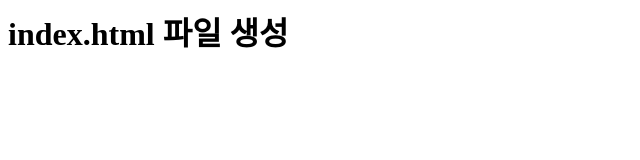
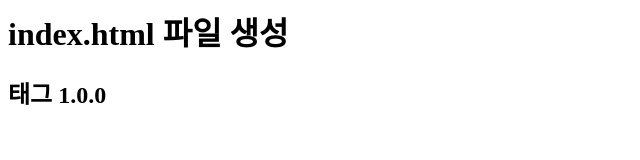
Before and after one commit to shiri0/remoterepo, a plain HTML site: page index.html in a window 1280 px wide. Shown: the whole page, without its empty margins (0-640 px from the left). Drawn offline with Linux system fonts and the light colour scheme.

Commit message:
index.html commit 2

```diff
--- a/index.html
+++ b/index.html
@@ -1 +1,2 @@
 <h1>index.html 파일 생성</h1>
+<h2>태그 1.0.0</h2>
```
